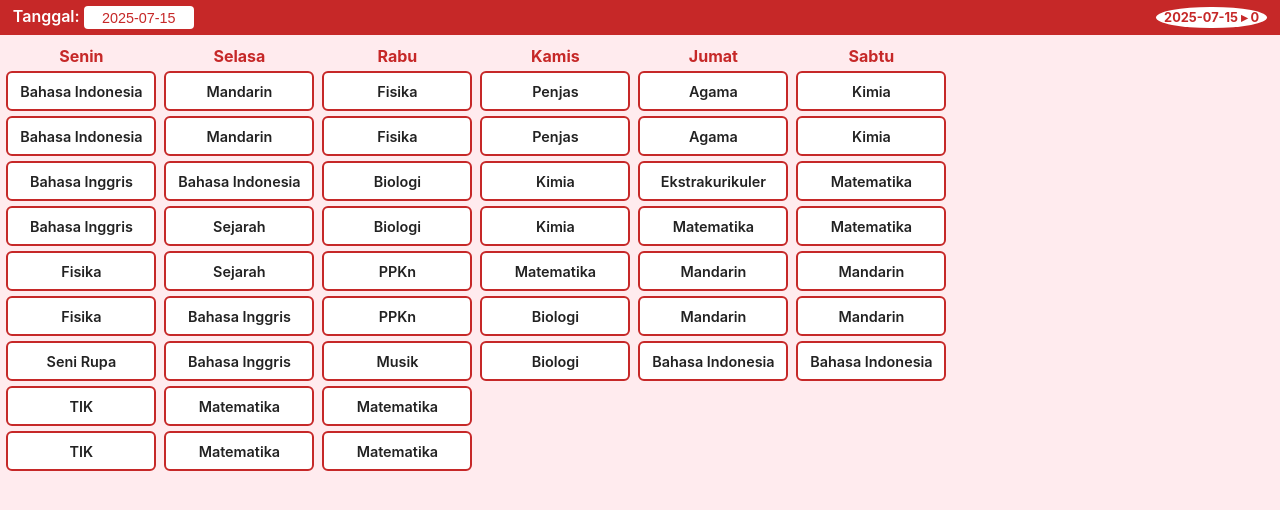
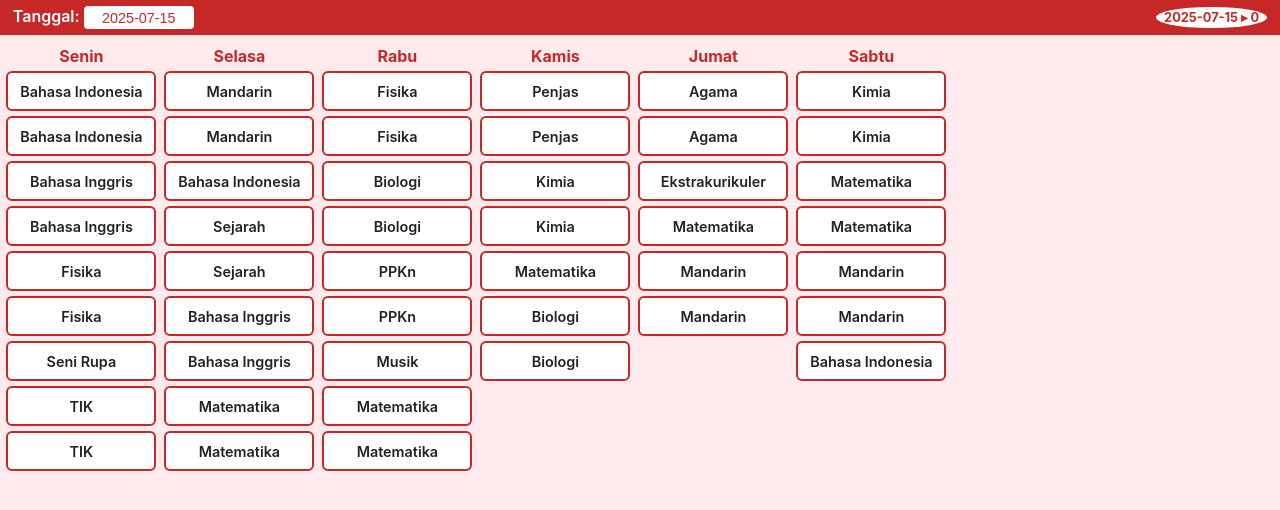
Before and after one commit to Eduardo-salamanca/schedule-task, a plain HTML site: page index.html in a window 1280 px wide. Drawn offline with Linux system fonts and the light colour scheme; no server answers.

Commit message:
Update index.html

```diff
--- a/index.html
+++ b/index.html
@@ -57,7 +57,7 @@ const jadwal = {
   Selasa:  ["Mandarin","Mandarin","Bahasa Indonesia","Sejarah","Sejarah","Bahasa Inggris","Bahasa Inggris","Matematika","Matematika"],
   Rabu:    ["Fisika","Fisika","Biologi","Biologi","PPKn","PPKn","Musik","Matematika","Matematika"],
   Kamis:   ["Penjas","Penjas","Kimia","Kimia","Matematika","Biologi","Biologi"],
-  Jumat:   ["Agama","Agama","Ekstrakurikuler","Matematika","Mandarin","Mandarin","Bahasa Indonesia"],
+  Jumat:   ["Agama","Agama","Ekstrakurikuler","Matematika","Mandarin","Mandarin"],
   Sabtu:   ["Kimia","Kimia","Matematika","Matematika","Mandarin","Mandarin","Bahasa Indonesia"]
 };
 
```
